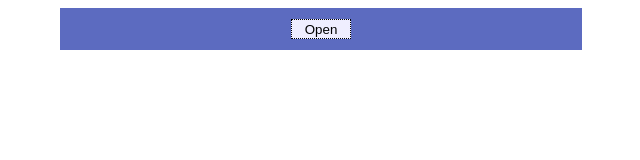
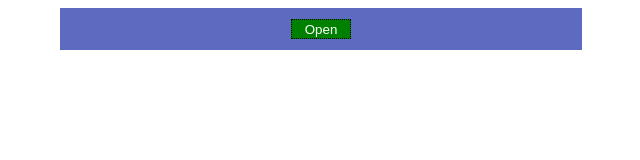
Before and after one commit to choco1911/lewagon_airbnb, a React (Create React App) app: page / in a window 1280 px wide. Shown: the top 160 px of the page, without its empty margins (319-959 px from the left). Built offline with nearby package versions, Linux system fonts and the light colour scheme.

Commit message:
set style dynamicly

```diff
--- a/src/App.js
+++ b/src/App.js
@@ -44,17 +44,10 @@ class App extends Component {
     }
 
     render () {
-        {/*
         const style = {
-            marginBottom: '20px',
-            backgroundColor: '#ffd54f',
-            boxShadow: '0 2px 3px #000',
-            font: 'inherit',
-            cursor: 'pointer',
-            overflow: 'visible'
+            backgroundColor: 'green',
+            color: 'white'
         }
-        */}
-
         let persons = null;
         if (this.state.showPersons) {
             persons = (
@@ -69,6 +62,7 @@ class App extends Component {
                     })}
                 </div>
             )
+            style.backgroundColor = 'red';
         }
         return (
             <div className="App">
@@ -78,7 +72,9 @@ class App extends Component {
                 {/* Method 1: passing variable to switchNameHandler
                 <button className="toggle" style = {style} onClick={this.togglePersonsHandler}>
                 */}
-                <button className="toggle" onClick={this.togglePersonsHandler}>
+                <button
+                    style = {style}
+                    className="toggle" onClick={this.togglePersonsHandler}>
                     {this.state.showPersons ? "Close" : "Open"}
                 </button>
             </div>
```
